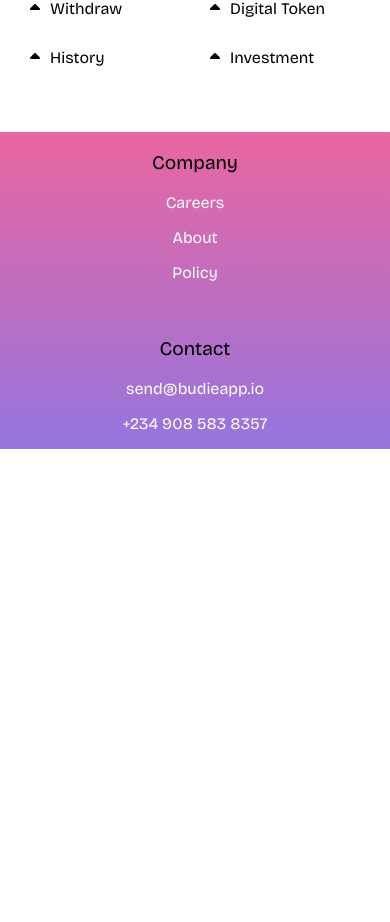
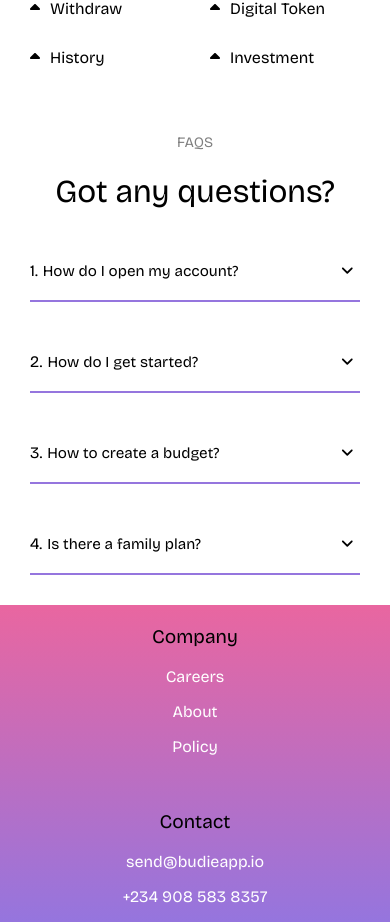
Before and after one commit to kerenIy/budie-app, a React (Vite) app: page / in a window 390 px wide. Shown: the part 2077-2999 px from the top of the page. Before the commit the page ends 2526 px from the top, so only its background shows below. Built offline with nearby package versions, Linux system fonts and the light colour scheme.

Commit message:
Responsive + New components

```diff
--- /dev/null
+++ b/src/components/FAQs.jsx
@@ -0,0 +1,44 @@
+import React from "react";
+import Question from "./Question";
+
+export default function FAQs() {
+  return (
+    <>
+      <div className="faqs">
+        <div className="span-item">
+          <span>FAQs</span>
+        </div>
+
+        <div className="faq-text">
+          <h1>Got any questions?</h1>
+        </div>
+
+        <div className="questions">
+          <Question
+            number="1."
+            question="How do I open my account?"
+            answer="Lorem ipsum dolor, sit amet consectetur adipisicing elit. Iste, maiores."
+          />
+
+          <Question
+            number="2."
+            question="How do I get started?"
+            answer="Lorem ipsum dolor, sit amet consectetur adipisicing elit. Iste, maiores."
+          />
+
+          <Question
+            number="3."
+            question="How to create a budget?"
+            answer="Lorem ipsum dolor, sit amet consectetur adipisicing elit. Iste, maiores."
+          />
+
+          <Question
+            number="4."
+            question="Is there a family plan?"
+            answer="Lorem ipsum dolor, sit amet consectetur adipisicing elit. Iste, maiores."
+          />
+        </div>
+      </div>
+    </>
+  );
+}
--- /dev/null
+++ b/src/components/Question.jsx
@@ -0,0 +1,35 @@
+import React from "react";
+import { FontAwesomeIcon } from "@fortawesome/react-fontawesome";
+import { faAngleDown } from "@fortawesome/free-solid-svg-icons";
+
+import { useState } from "react";
+export default function Question(props) {
+  const [toggle, setToggle] = useState("hide");
+
+  const changeToggle = () => {
+    if (toggle == "hide") {
+      setToggle("nav-links");
+    } else if (toggle == "nav-links") {
+      setToggle("hide");
+    }
+  };
+
+  return (
+    <>
+      <div className="question-box">
+        <div className="question-header">
+          <div>
+            <span>{props.number}</span>
+            <h2>{props.question}</h2>
+          </div>
+
+          <button onClick={changeToggle} className="btn">
+            <FontAwesomeIcon icon={faAngleDown} />
+          </button>
+        </div>
+
+        <p className={toggle}>{props.answer}</p>
+      </div>
+    </>
+  );
+}
--- a/src/index.css
+++ b/src/index.css
@@ -224,6 +224,45 @@ body {
   color: #fff;
 }
 
+.faq-text {
+  text-align: center;
+  margin-bottom: 20px;
+}
+.question-box {
+  margin: 30px;
+  border-bottom: 2px solid #9575de;
+}
+
+.question-box span {
+  font-size: 1rem;
+  font-weight: 500;
+}
+
+.question-box h2 {
+  display: inline;
+  font-size: 0.95rem;
+  margin-left: 5px;
+  margin-right: 15px;
+  font-weight: 500;
+}
+
+.question-box p {
+  font-size: 0.8rem;
+  color: gray;
+  font-weight: 300;
+}
+
+.question-header {
+  display: flex;
+  justify-content: space-between;
+  align-items: center;
+}
+
+.question-header button {
+  margin-top: 20px;
+  font-size: 0.9rem;
+}
+
 @media screen and (min-width: 576px) {
   .navigation-bar {
     display: flex;
@@ -352,12 +391,23 @@ body {
   }
 
   .why-item {
-    width: 300px;
+    width: 400px;
+    box-shadow: rgb(241, 110, 169, 0.1) 0px 8px 24px;
+    padding: 15px;
   }
 
+  .why-items {
+    margin-left: 75px;
+  }
+
+  .why-item span {
+    font-size: 1.2rem;
+  }
   .why-item p {
     display: block;
     margin-left: 10px;
-    font-size: 0.8rem;
+    font-size: 0.9rem;
+    color: gray;
+    font-weight: 300;
   }
 }
--- a/src/routes/Root.jsx
+++ b/src/routes/Root.jsx
@@ -6,6 +6,7 @@ import Features from "../components/Features";
 import Partners from "../components/Partners";
 import Why from "../components/Why";
 import Footer from "../components/Footer";
+import FAQs from "../components/FAQs";
 
 export default function Root() {
   return (
@@ -15,6 +16,7 @@ export default function Root() {
       <Partners />
       <Features />
       <Why />
+      <FAQs />
       <Footer />
     </>
   );
```
